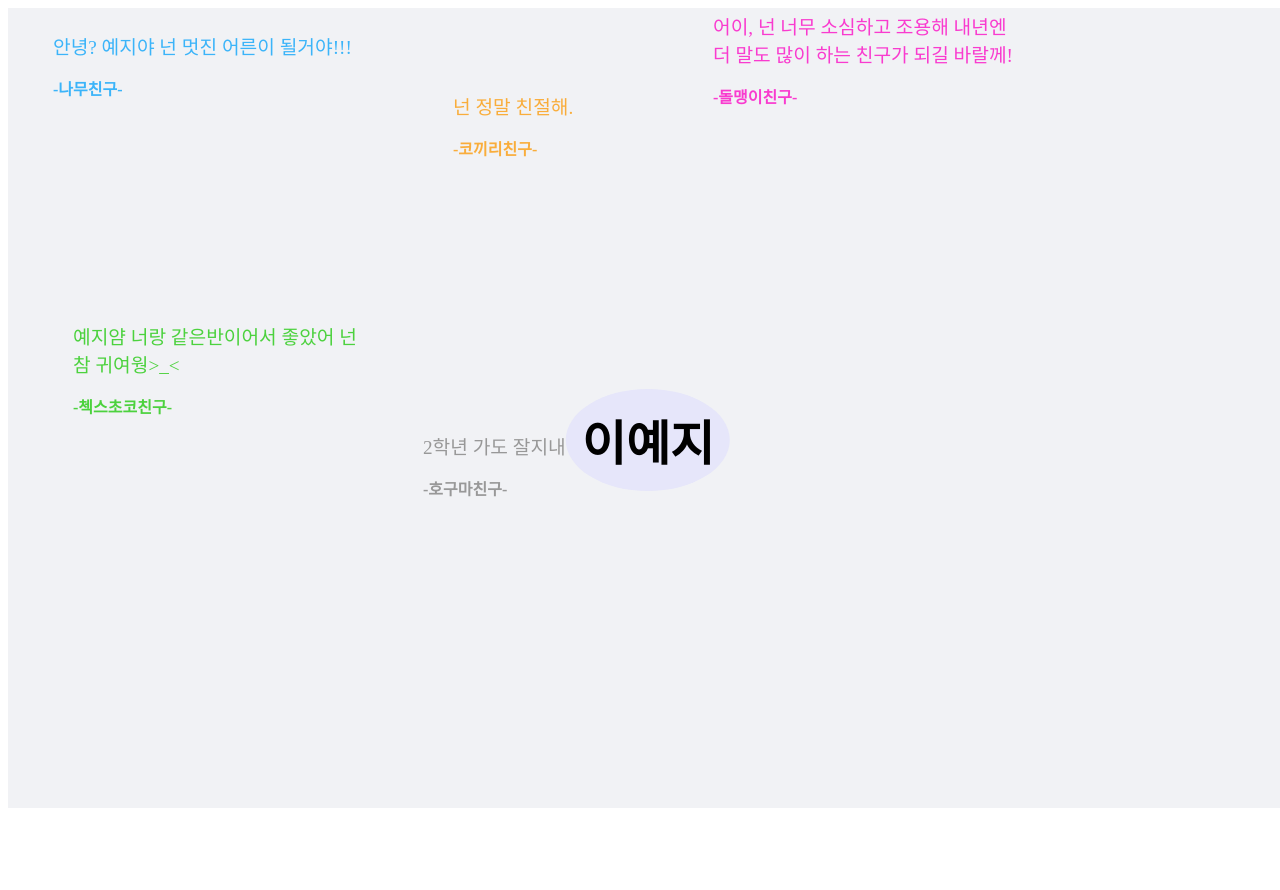
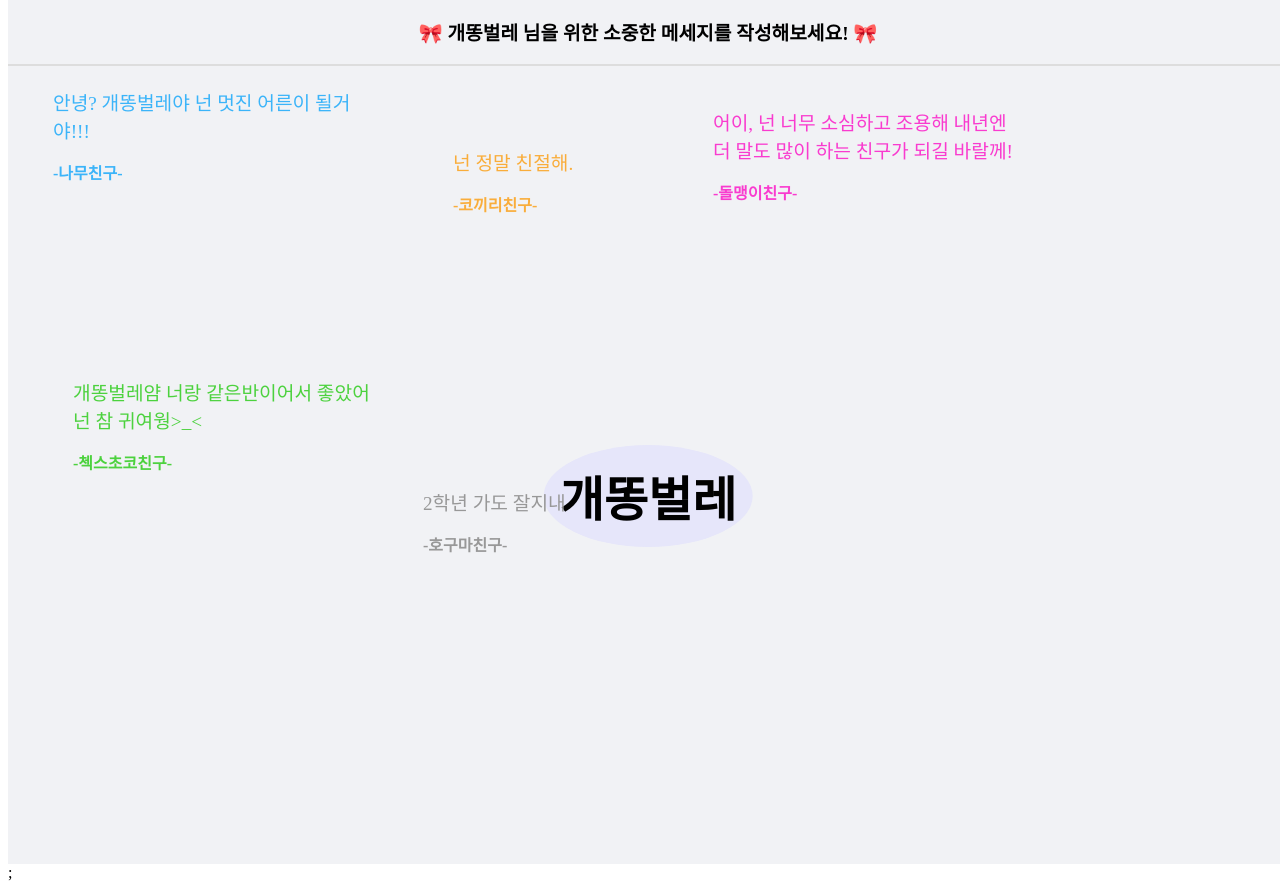
Before and after one commit to shyunju7/Rolling-Paper-Client, a React (Create React App) app in the folder rolling-paper-app/: page /user in a window 1280 px wide. Before the commit the page ends 816 px from the top, so only its background shows below. Built offline with nearby package versions, Linux system fonts and the light colour scheme.

Commit message:
Add Router & Header

```diff
--- a/rolling-paper-app/package.json
+++ b/rolling-paper-app/package.json
@@ -14,6 +14,7 @@
     "react-color": "^2.19.3",
     "react-dom": "^17.0.2",
     "react-draggable": "^4.4.4",
+    "react-router-dom": "^5.3.0",
     "react-scripts": "4.0.3",
     "styled-components": "^5.3.3",
     "typescript": "^4.4.4",
@@ -45,6 +46,7 @@
   },
   "devDependencies": {
     "@types/react-color": "^3.0.6",
+    "@types/react-router-dom": "^5.3.1",
     "@types/styled-components": "^5.1.15"
   }
 }
--- a/rolling-paper-app/src/App.tsx
+++ b/rolling-paper-app/src/App.tsx
@@ -1,10 +1,24 @@
 import React from "react";
-import Main from "./pages/Main";
-
+import RouterComponent from "./Route/Router";
+import {
+  BrowserRouter as Router,
+  Redirect,
+  Route,
+  Switch,
+} from "react-router-dom";
+import Intro from "../src/pages/Intro";
+import Main from "../src/pages/Main";
 function App() {
   return (
     <div>
-      <Main />
+      <Router>
+        <Switch>
+          <Route path="/" exact component={Intro} />
+          <Route path="/user/" exact component={Main} />
+          <Redirect from="*" to="/" />
+        </Switch>
+      </Router>
+      ;
     </div>
   );
 }
--- /dev/null
+++ b/rolling-paper-app/src/Route/Router.tsx
@@ -0,0 +1,20 @@
+import * as React from "react";
+import {
+  BrowserRouter as Router,
+  Redirect,
+  Route,
+  Switch,
+} from "react-router-dom";
+import Intro from "../pages/Intro";
+import Main from "../pages/Main";
+const RouterComponent = () => {
+  <Router>
+    <Switch>
+      <Route path="/" exact component={Intro} />
+      <Route path="/user" exact component={Main} />
+      <Redirect from="*" to="/" />
+    </Switch>
+  </Router>;
+};
+
+export default RouterComponent;
--- /dev/null
+++ b/rolling-paper-app/src/components/Header/index.tsx
@@ -0,0 +1,20 @@
+import { Container, Title } from "./style";
+
+const Header = ({ setVisible, messages, setMessages }: any) => {
+  return (
+    <Container>
+      <Title>
+        <span role="img" aria-label="message">
+          🎀{" "}
+        </span>
+        개똥벌레 님을 위한 소중한 메세지를 작성해보세요!
+        <span role="img" aria-label="message">
+          {" "}
+          🎀
+        </span>
+      </Title>
+    </Container>
+  );
+};
+
+export default Header;
--- /dev/null
+++ b/rolling-paper-app/src/components/Header/style.ts
@@ -0,0 +1,18 @@
+import styled from "styled-components";
+
+export const Container = styled.div`
+  width: 100vw;
+  height: 8vh;
+  background-color: #f1f2f5;
+  border-bottom: 2px solid #dddddd;
+  position: absolute;
+  display: flex;
+  align-items: center;
+  justify-content: center;
+  top: 0px;
+  z-index: 10;
+`;
+
+export const Title = styled.h3`
+  font-size: 1.2rem;
+`;
--- a/rolling-paper-app/src/components/InputDialog/index.tsx
+++ b/rolling-paper-app/src/components/InputDialog/index.tsx
@@ -23,7 +23,7 @@ const InputDialog = ({ setVisible, messages, setMessages }: any) => {
   const { value, onChange, setValue }: any = useInput("");
   const [showColorPicker, setShowColorPicker] = useState(false);
   const [pickedColor, setColor] = useState("#000000");
-  const nextId = useRef(4);
+  const nextId = useRef(5);
 
   const handleSetColor = (color: any) => {
     setColor(color.hex);
--- /dev/null
+++ b/rolling-paper-app/src/pages/Intro.tsx
@@ -0,0 +1,13 @@
+import * as React from "react";
+import { Link } from "react-router-dom";
+const Intro = () => {
+  return (
+    <div>
+      <h1>welcome to Rolling Paper</h1>
+      <input type="text" placeholder="개똥벌레" />
+      <Link to="/user">시작</Link>
+    </div>
+  );
+};
+
+export default Intro;
--- a/rolling-paper-app/src/pages/Main.tsx
+++ b/rolling-paper-app/src/pages/Main.tsx
@@ -3,8 +3,10 @@ import Sticker from "../components/Sticker";
 import styled from "styled-components";
 import { useState } from "react";
 import InputDialog from "../components/InputDialog";
+import Header from "../components/Header";
 
 const Container = styled.div`
+  margin-top: 8vh;
   width: 100vw;
   height: 100vh;
   position: relative;
@@ -44,11 +46,11 @@ const messageList: Message[] = [
     disabled: true,
     color: "#3BB4F9",
     userName: "나무친구",
-    message: "안녕? 예지야 넌 멋진 어른이 될거야!!!",
+    message: "안녕? 개똥벌레야 넌 멋진 어른이 될거야!!!",
   },
   {
     id: 2,
-    position: { x: 705, y: 4 },
+    position: { x: 705, y: 44 },
     disabled: true,
     color: "#F93BCF",
     userName: "돌맹이친구",
@@ -77,7 +79,7 @@ const messageList: Message[] = [
     disabled: true,
     color: "#3c2d",
     userName: "첵스초코친구",
-    message: "예지얌 너랑 같은반이어서 좋았어 넌 참 귀여웡>_<",
+    message: "개똥벌레얌 너랑 같은반이어서 좋았어 넌 참 귀여웡>_<",
   },
 ];
 
@@ -86,8 +88,10 @@ const Main = () => {
   const [messages, setMessages] = useState(messageList);
 
   return (
+    <div>
+      <Header />
       <Container>
-      <UserName onClick={() => setVisible(!isVisible)}>이예지</UserName>
+        <UserName onClick={() => setVisible(!isVisible)}>개똥벌레</UserName>
 
         {isVisible ? (
           <InputDialog
@@ -110,6 +114,7 @@ const Main = () => {
             />
           ))}
       </Container>
+    </div>
   );
 };
 
```
Also changed, not shown: 1 other file (tests, documents, lock files or other folders). Lines whose indentation alone changed are shown as unchanged.
